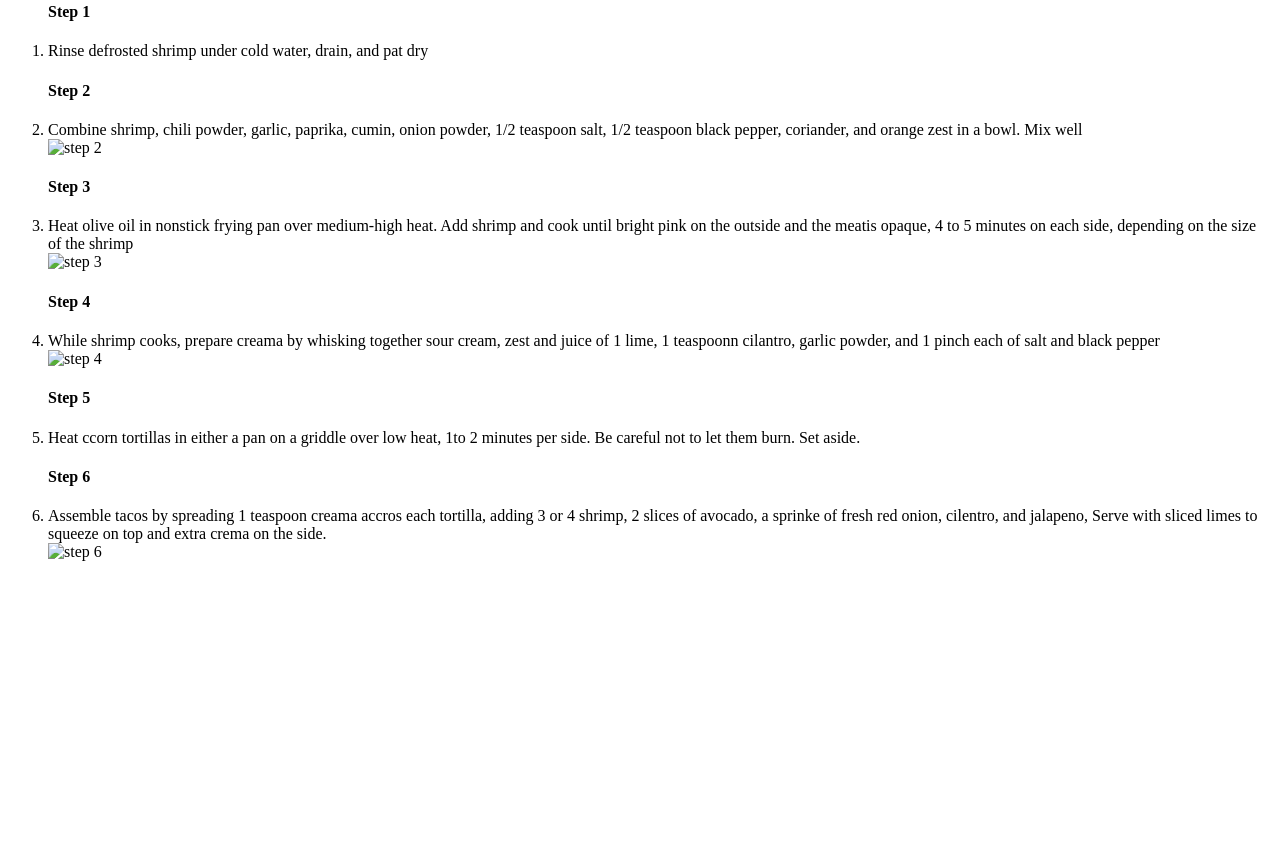
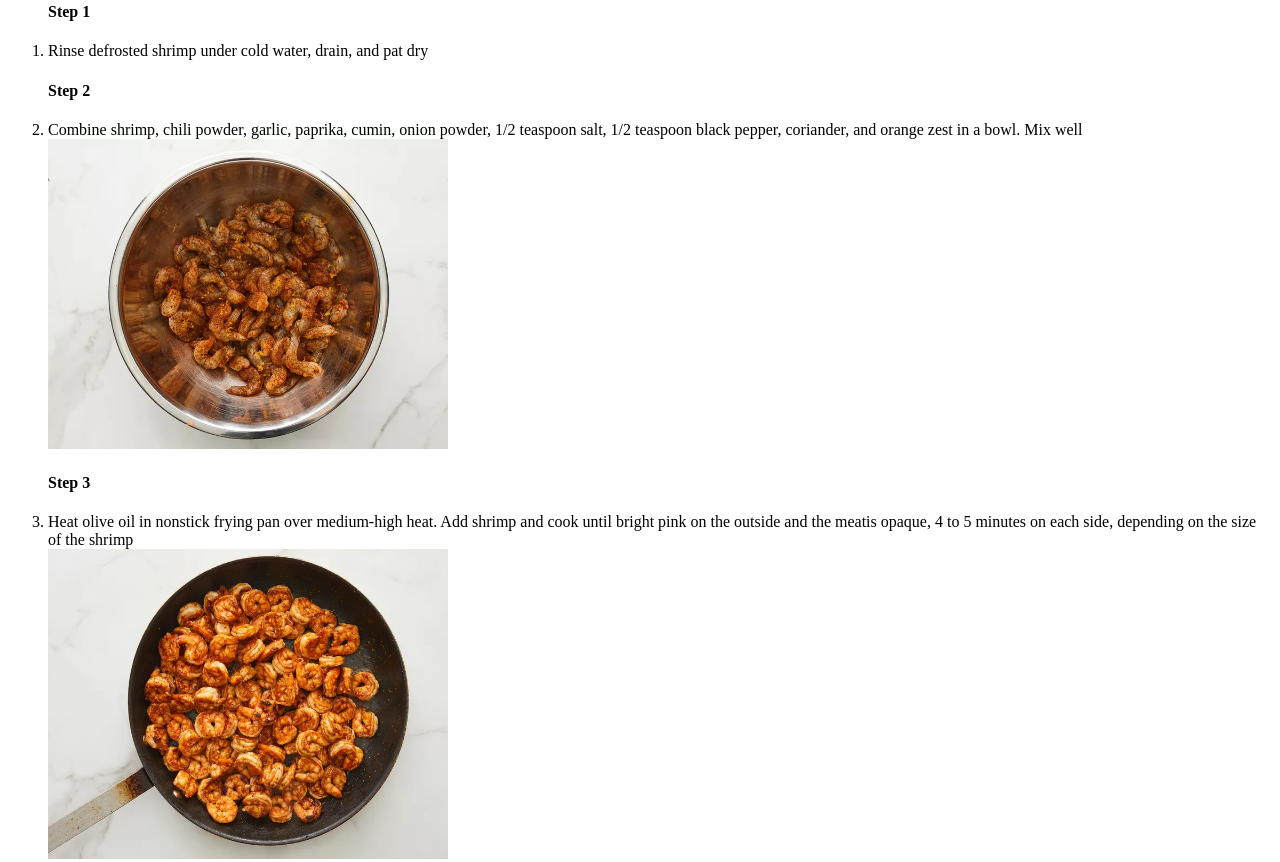
Before and after one commit to jojodm997/odin-recipes, a plain HTML site: page recipes/tacos.html in a window 1280 px wide. Shown: the part 993-1855 px from the top of the page. Before the commit the page ends 1570 px from the top, so only its background shows below. Drawn offline with Linux system fonts and the light colour scheme; the site is published under a folder, as on GitHub Pages, so addresses that start at the root find nothing.

Commit message:
Fix image doesn't show up

```diff
--- a/recipes/tacos.html
+++ b/recipes/tacos.html
@@ -49,22 +49,22 @@
 
         <h4>Step 2</h4>
         <li>Combine shrimp, chili powder, garlic, paprika, cumin, onion powder, 1/2 teaspoon salt, 1/2 teaspoon black pepper, coriander, and orange zest in a bowl. Mix well</li>
-        <img src="/images/Taco1.webp" alt="step 2" height="310" width="400">
+        <img src="../images/Taco1.webp" alt="step 2" height="310" width="400">
 
         <h4>Step 3</h4>
         <li>Heat olive oil in nonstick frying pan over medium-high heat. Add shrimp and cook until bright pink on the outside and the meatis opaque, 4 to 5 minutes on each side, depending on the size of the shrimp</li>
-        <img src="/images/Taco2.webp" alt="step 3" height="310" width="400">
+        <img src="../images/Taco2.webp" alt="step 3" height="310" width="400">
 
         <h4>Step 4</h4>
         <li>While shrimp cooks, prepare creama by whisking together sour cream, zest and juice of 1 lime, 1 teaspoonn cilantro, garlic powder, and 1 pinch each of salt and black pepper</li>
-        <img src="/images/Taco3.webp" alt="step 4" height="310" width="400">
+        <img src="../images/Taco3.webp" alt="step 4" height="310" width="400">
 
         <h4>Step 5</h4>
         <li>Heat ccorn tortillas in either a pan on a griddle over low heat, 1to 2 minutes per side. Be careful not to let them burn. Set aside.</li>
 
         <h4>Step 6</h4>
         <li>Assemble tacos by spreading 1 teaspoon creama accros each tortilla, adding 3 or 4 shrimp, 2 slices of avocado, a sprinke of fresh red onion, cilentro, and jalapeno, Serve with sliced limes to squeeze on top and extra crema on the side.</li>
-        <img src="/images/Taco4.webp" alt="step 6" height="310" width="400">
+        <img src="../images/Taco4.webp" alt="step 6" height="310" width="400">
 
 
         </ol>
```
